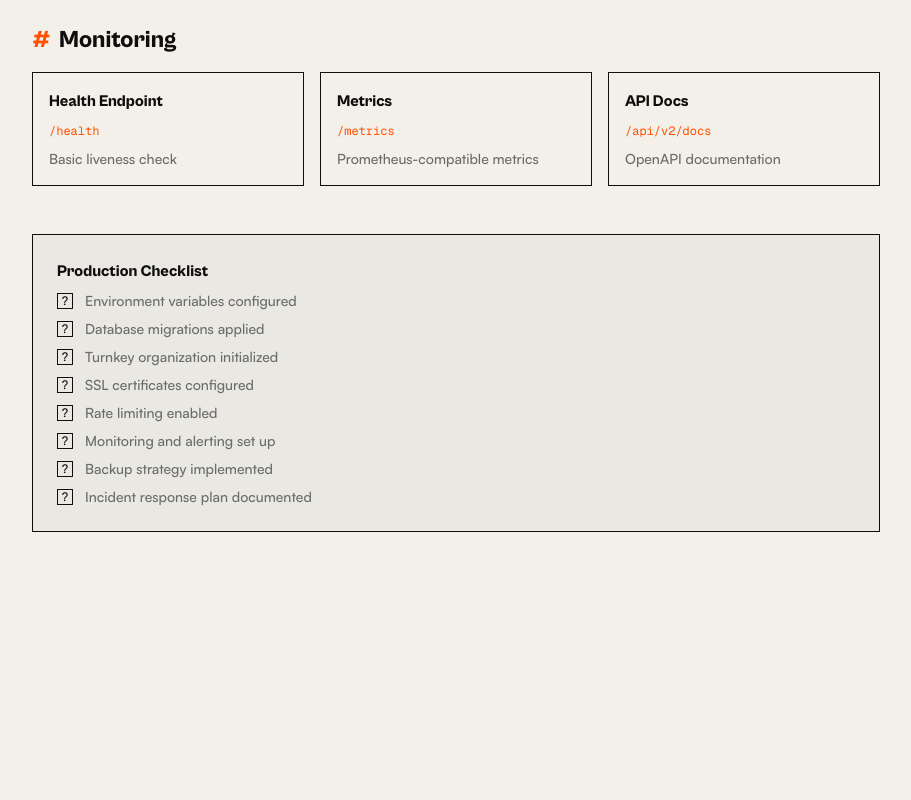
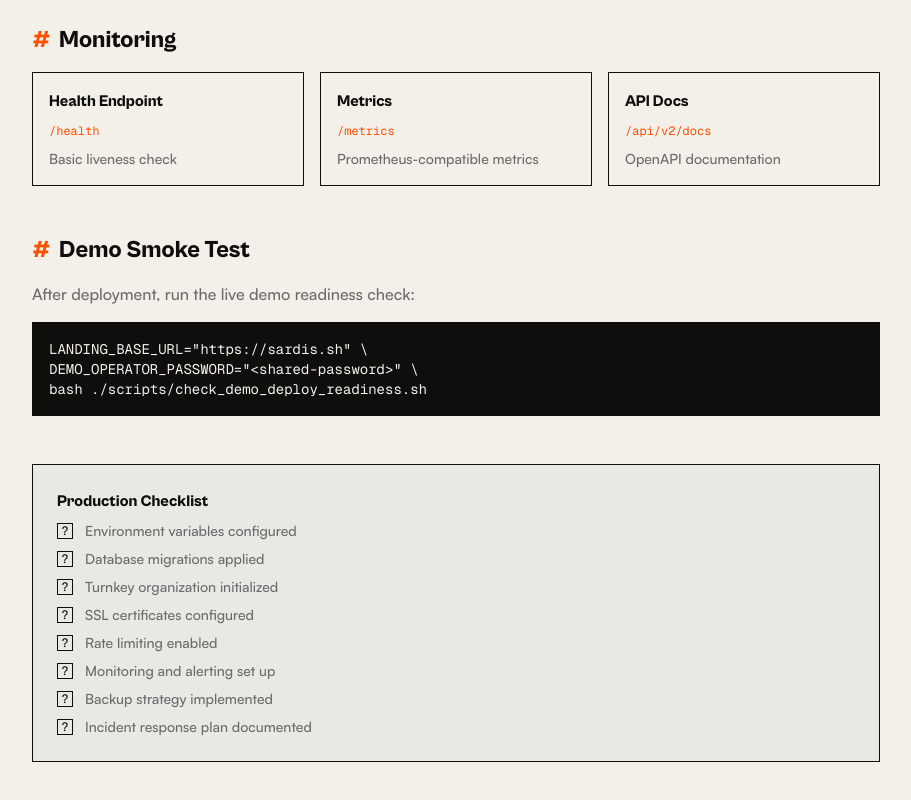
Before and after one commit to EfeDurmaz16/sardis, a React (Vite) app in the folder landing/: page /docs/deployment in a window 1280 px wide. Shown: the part 3183-3983 px from the top of the page, without its empty margins (312-1223 px from the left). Before the commit the page ends 3763 px from the top, so only its background shows below. Built offline with nearby package versions, Linux system fonts and the light colour scheme.

Commit message:
chore(release): add demo deploy smoke checks and launch readiness runbook

```diff
--- a/landing/api/demo-proxy.js
+++ b/landing/api/demo-proxy.js
@@ -19,16 +19,36 @@ function bodyOf(req) {
 }
 
 function getConfig() {
+  const rawBase = String(process.env.SARDIS_API_URL || '').trim();
+  let normalizedBase = rawBase.replace(/\/+$/, '');
+  let invalidBaseUrl = false;
+  if (normalizedBase) {
+    try {
+      new URL(normalizedBase);
+    } catch {
+      invalidBaseUrl = true;
+      normalizedBase = '';
+    }
+  }
   return {
-    baseUrl: String(process.env.SARDIS_API_URL || '').replace(/\/+$/, ''),
+    baseUrl: normalizedBase,
     apiKey: String(process.env.SARDIS_API_KEY || ''),
     defaultAgentId: String(process.env.DEMO_LIVE_AGENT_ID || ''),
     defaultCardId: String(process.env.DEMO_LIVE_CARD_ID || ''),
+    invalidBaseUrl,
   };
 }
 
 async function requestSardis(path, { method = 'GET', body, timeoutMs = DEFAULT_TIMEOUT_MS } = {}) {
-  const { baseUrl, apiKey } = getConfig();
+  const { baseUrl, apiKey, invalidBaseUrl } = getConfig();
+  if (invalidBaseUrl) {
+    return {
+      ok: false,
+      status: 503,
+      error: 'sardis_api_url_invalid',
+      detail: 'SARDIS_API_URL must be a valid absolute URL (e.g. https://api-staging.sardis.sh)',
+    };
+  }
   if (!baseUrl || !apiKey) {
     return {
       ok: false,
--- a/landing/src/docs/pages/Deployment.jsx
+++ b/landing/src/docs/pages/Deployment.jsx
@@ -240,6 +240,23 @@ vercel env add DATABASE_URL production`}</pre>
         </div>
       </section>
 
+      <section className="mb-12">
+        <h2 className="text-2xl font-bold font-display mb-4 flex items-center gap-2">
+          <span className="text-[var(--sardis-orange)]">#</span> Demo Smoke Test
+        </h2>
+        <p className="text-muted-foreground mb-4">
+          After deployment, run the live demo readiness check:
+        </p>
+
+        <div className="not-prose">
+          <div className="bg-[var(--sardis-ink)] dark:bg-[#1a1a1a] border border-border p-4 font-mono text-sm overflow-x-auto">
+            <pre className="text-[var(--sardis-canvas)]">{`LANDING_BASE_URL="https://sardis.sh" \\
+DEMO_OPERATOR_PASSWORD="<shared-password>" \\
+bash ./scripts/check_demo_deploy_readiness.sh`}</pre>
+          </div>
+        </div>
+      </section>
+
       <section className="not-prose p-6 border border-border bg-muted/30">
         <h3 className="font-bold font-display mb-2">Production Checklist</h3>
         <ul className="space-y-2">
```
Also changed, not shown: 3 other files (tests, documents, lock files or other folders).
